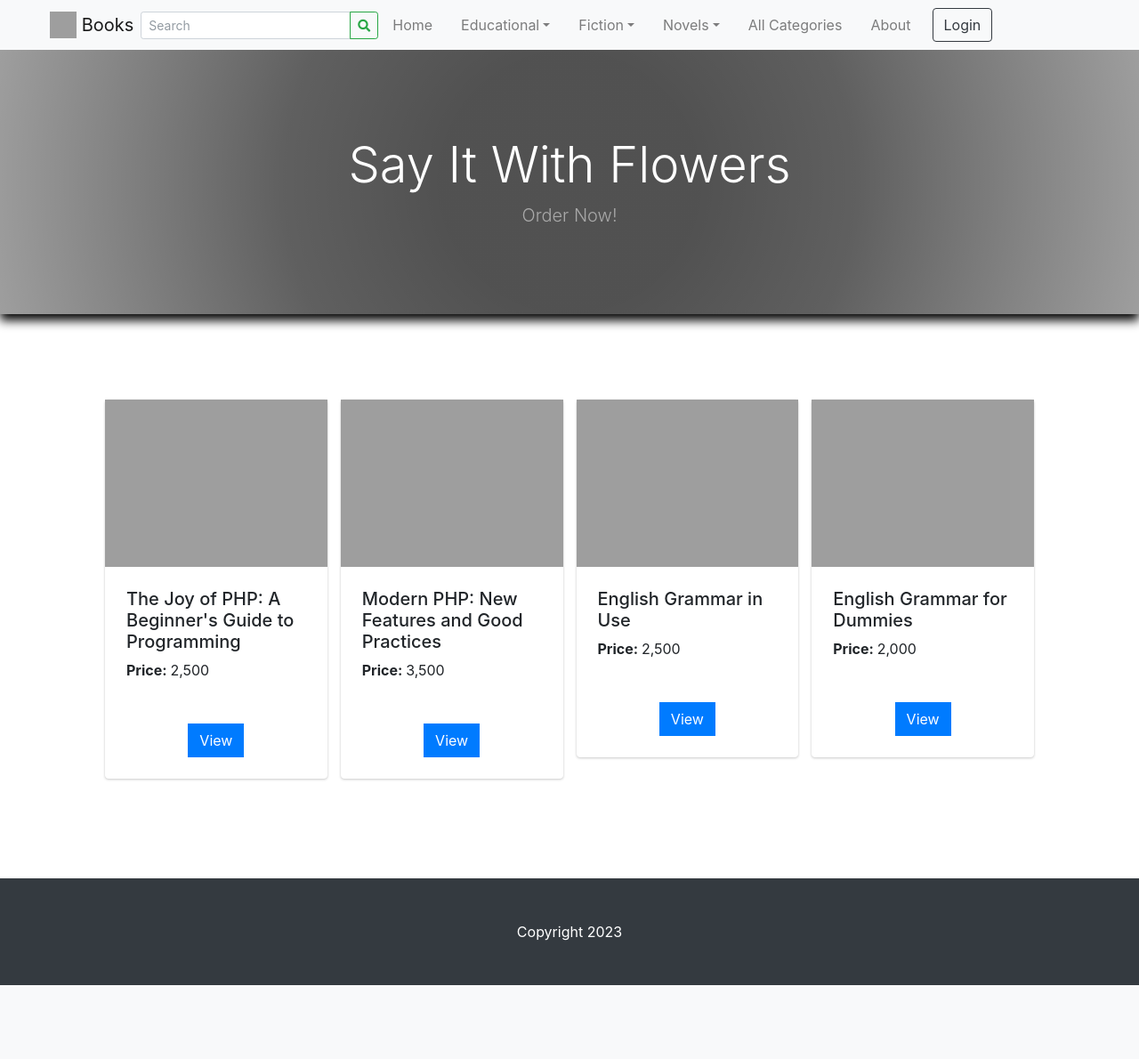
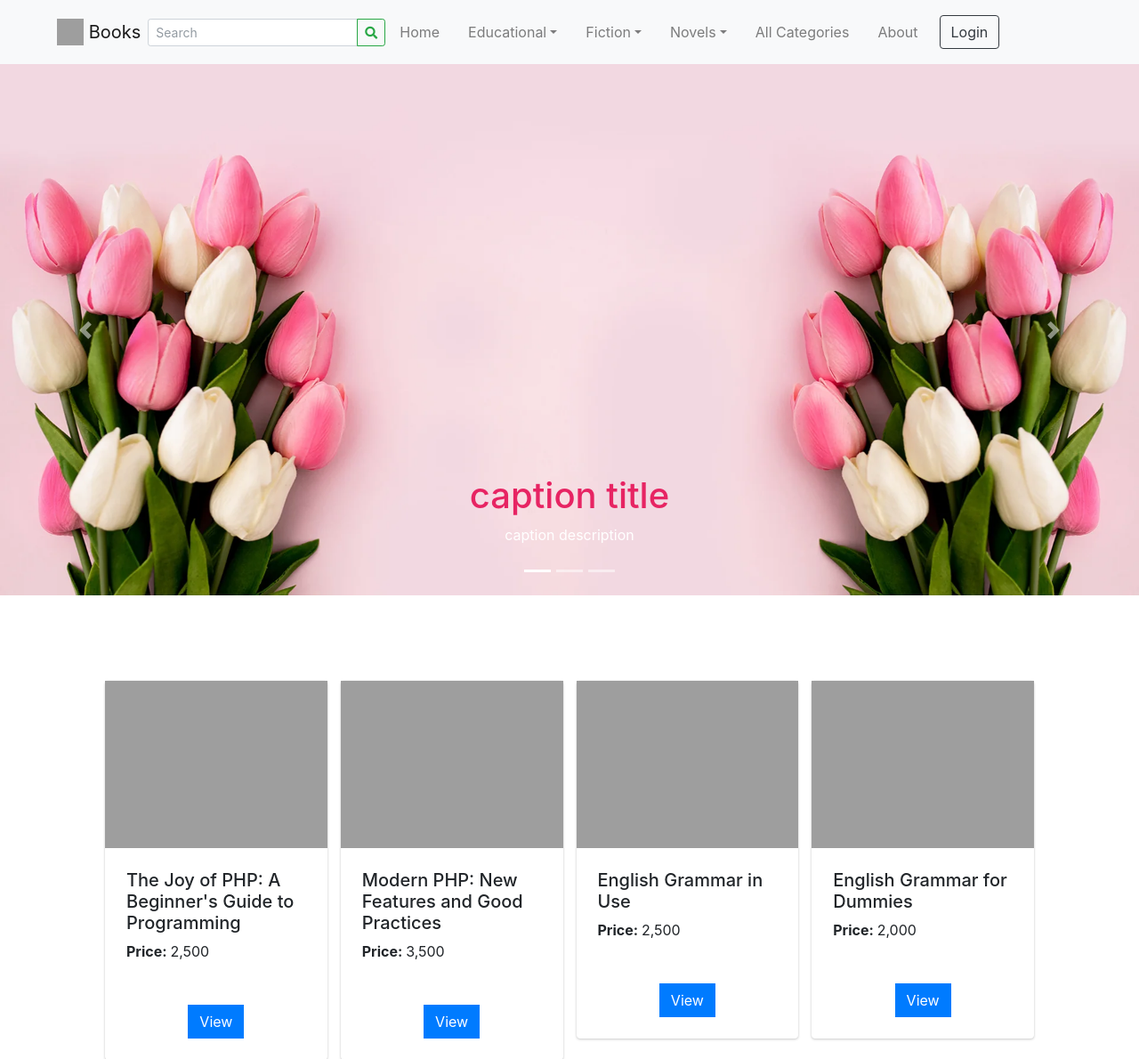
Before and after one commit to Renz-Capena/book_shop, a PHP site: page /book_shop/ in a window 1280 px wide. Shown: the top 1190 px of the page at 89% size. Before the commit the page ends 1107 px from the top, so only its background shows below. Run offline with PHP 8.4, Linux system fonts and the light colour scheme; data comes from the database, SQL or seed files in the repository; some libraries are stand-ins or nearby versions.

Commit message:
Add Carousel

```diff
--- a/home.php
+++ b/home.php
@@ -1,11 +1,52 @@
 <!-- Header-->
- <header class="bg-dark py-5" id="main-header">
-    <div class="container px-4 px-lg-5 my-5">
+ <header id="main-header">
+    <!-- <div class="container px-4 px-lg-5 my-5">
         <div class="text-center text-white">
             <h1 class="display-4 fw-bolder">Say It With Flowers</h1>
             <p class="lead fw-normal text-white-50 mb-0">Order Now!</p>
         </div>
+    </div> -->
+
+<div id="carouselExampleIndicators" class="carousel slide" data-ride="carousel">
+  <ol class="carousel-indicators">
+    <li data-target="#carouselExampleIndicators" data-slide-to="0" class="active"></li>
+    <li data-target="#carouselExampleIndicators" data-slide-to="1"></li>
+    <li data-target="#carouselExampleIndicators" data-slide-to="2"></li>
+  </ol>
+  <div class="carousel-inner">
+    <div class="carousel-item active">
+      <img class="d-block w-100" src="./assets/images/slider1.jpg" alt="First slide">
+      <div class="carousel-caption d-none d-md-block">
+        <h1 style="color: #e72463">caption title</h1>
+        <p>caption description</p>
+      </div>
     </div>
+    <div class="carousel-item">
+      <img class="d-block w-100" src="./assets/images/slider2.jpg" alt="Second slide">
+      <div class="carousel-caption d-none d-md-block">
+        <h5>caption title</h5>
+        <p>caption description</p>
+      </div>
+    </div>
+    <div class="carousel-item">
+      <img class="d-block w-100" src="./assets/images/slider3.jpg" alt="Third slide">
+      <div class="carousel-caption d-none d-md-block">
+        <h5>caption title</h5>
+        <p>caption description</p>
+      </div>
+    </div>
+  </div>
+  <a class="carousel-control-prev" href="#carouselExampleIndicators" role="button" data-slide="prev">
+    <span class="carousel-control-prev-icon" aria-hidden="true"></span>
+    <span class="sr-only">Previous</span>
+  </a>
+  <a class="carousel-control-next" href="#carouselExampleIndicators" role="button" data-slide="next">
+    <span class="carousel-control-next-icon" aria-hidden="true"></span>
+    <span class="sr-only">Next</span>
+  </a>
+</div>
+
+
 </header>
 <!-- Section-->
 <style>
--- a/inc/header.php
+++ b/inc/header.php
@@ -55,7 +55,7 @@
     </script>
     <script src="<?php echo base_url ?>dist/js/script.js"></script>
     <script src="<?php echo base_url ?>assets/js/scripts.js"></script>
-    <style>
+    <!-- <style>
     #main-header{
         position:relative;
         background: rgb(0,0,0)!important;
@@ -68,7 +68,7 @@
         left:0;
         width:100%;
         height:100%;
-        background-image:url(<?php echo base_url.$_settings->info('cover') ?>);
+        /* background-image:url(<?php echo base_url.$_settings->info('cover') ?>); */
         background-repeat: no-repeat;
         background-size: cover;
         filter: drop-shadow(0px 7px 6px black);
@@ -92,5 +92,5 @@
         filter: drop-shadow(0px 7px 6px black);
         z-index:-1;
     }
- </style>
+ </style> -->
   </head>
--- a/inc/topBarNav.php
+++ b/inc/topBarNav.php
@@ -1,4 +1,4 @@
-<nav class="navbar navbar-expand-lg navbar-light bg-light">
+<nav class="navbar navbar-expand-lg navbar-light bg-light px-3 py-3">
             <div class="container-fluid px-4 px-lg-5 ">
                 <button class="navbar-toggler btn btn-sm" type="button" data-toggle="collapse" data-target="#navbarSupportedContent" aria-controls="navbarSupportedContent" aria-expanded="false" aria-label="Toggle navigation"><span class="navbar-toggler-icon"></span></button>
                 <a class="navbar-brand" href="./">
--- a/products.php
+++ b/products.php
@@ -33,8 +33,8 @@ elseif(isset($_GET['s'])){
 }
 ?>
 <!-- Header-->
-<header class="bg-dark py-5" id="main-header">
-    <div class="container px-4 px-lg-5 my-5">
+<header style="background: url(./assets/images/breadcrumb.webp); background-size: cover;" id="main-header">
+    <div class="container px-4 px-lg-5 py-5">
         <div class="text-center text-white">
             <h1 class="display-4 fw-bolder"><?php echo $title ?></h1>
             <p class="lead fw-normal text-white-50 mb-0"><?php echo $sub_title ?></p>
```
Also changed, not shown: assets/images/breadcrumb.webp (added), assets/images/product-header.jpg (added), assets/images/slider1.jpg (added), assets/images/slider2.jpg (added), assets/images/slider3.jpg (added).
